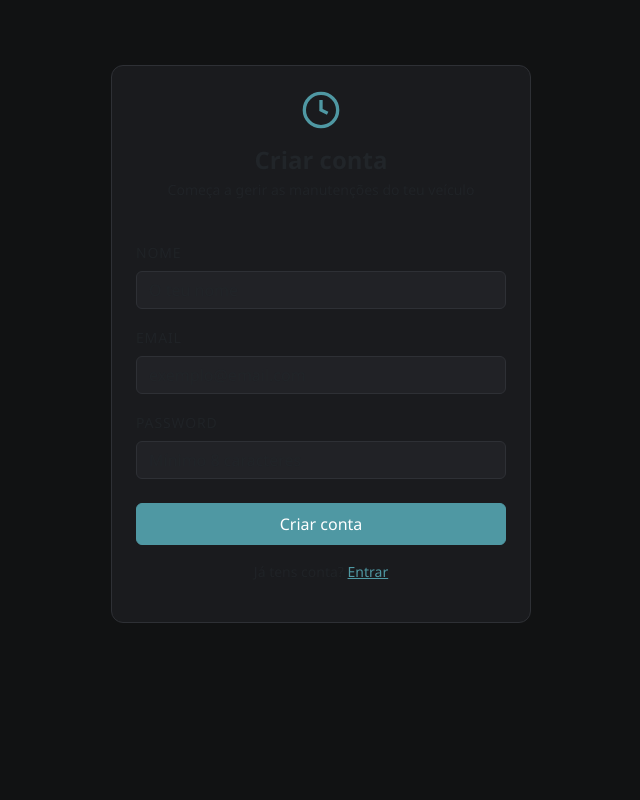
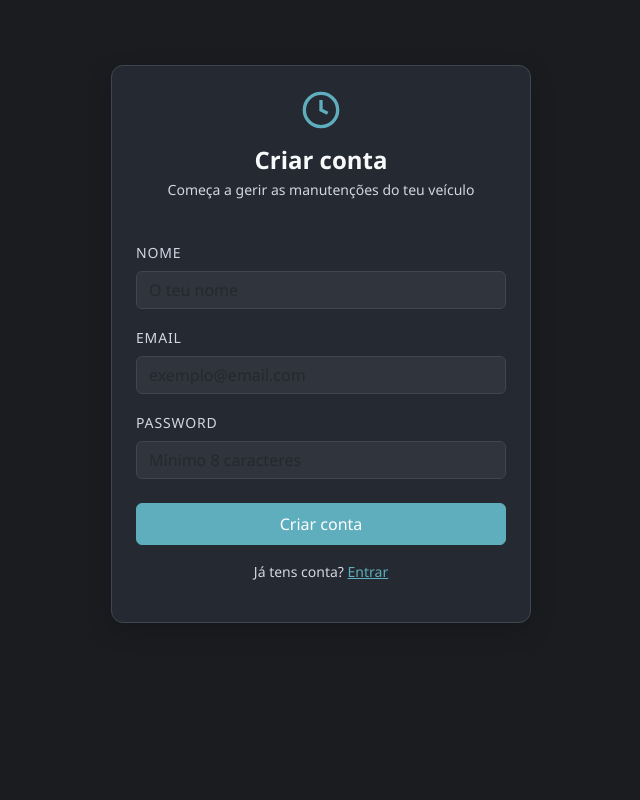
Before and after one commit to CaiqueBr85/vehiclemaint, a Flask app: page /register in a window 1280 px wide. Shown: the whole page, without its empty margins (319-959 px from the left). Run offline with Flask 3, Linux system fonts and the light colour scheme; some web fonts are replaced.

Commit message:
style: update styling and layout for improved UI consistency across templates

```diff
--- a/app/templates/base.html
+++ b/app/templates/base.html
@@ -9,39 +9,144 @@
     <link href="https://api.fontshare.com/v2/css?f[]=satoshi@400,500,700&display=swap" rel="stylesheet">
     <style>
         :root {
-            --vm-bg: #111213;
-            --vm-surface: #1a1b1e;
-            --vm-surface-2: #212226;
-            --vm-border: #2e3035;
-            --vm-text: #e2e4e9;
-            --vm-text-muted: #7a7d87;
-            --vm-accent: #4f98a3;
-            --vm-accent-hover: #3a8090;
-            --vm-ok: #6daa45;
-            --vm-warn: #fdab43;
-            --vm-danger: #dd6974;
+            --vm-bg: #1a1c20;
+            --vm-surface: #252931;
+            --vm-surface-2: #2f343d;
+            --vm-border: #404651;
+            --vm-text: #f8f9fb;
+            --vm-text-muted: #d1d7e2;
+            --vm-accent: #5eaebd;
+            --vm-accent-hover: #71bfcd;
+            --vm-ok: #8fcb67;
+            --vm-warn: #ffd06a;
+            --vm-danger: #f08a94;
             --font-body: 'Satoshi', 'Segoe UI', sans-serif;
         }
-        body { font-family: var(--font-body); background: var(--vm-bg); color: var(--vm-text); min-height: 100vh; }
-        .navbar { background: var(--vm-surface) !important; border-bottom: 1px solid var(--vm-border); }
-        .navbar-brand { font-weight: 700; color: var(--vm-accent) !important; font-size: 1.15rem; letter-spacing: -0.02em; }
-        .nav-link { color: var(--vm-text-muted) !important; font-size: 0.9rem; }
-        .nav-link:hover, .nav-link.active { color: var(--vm-text) !important; }
-        .card { background: var(--vm-surface); border: 1px solid var(--vm-border); border-radius: 12px; }
-        .card-header { background: var(--vm-surface-2); border-bottom: 1px solid var(--vm-border); }
-        .btn-primary { background: var(--vm-accent); border-color: var(--vm-accent); color: #fff; }
-        .btn-primary:hover { background: var(--vm-accent-hover); border-color: var(--vm-accent-hover); }
-        .badge-ok { background: rgba(109,170,69,.15); color: var(--vm-ok); border: 1px solid rgba(109,170,69,.3); }
-        .badge-warn { background: rgba(253,171,67,.15); color: var(--vm-warn); border: 1px solid rgba(253,171,67,.3); }
-        .badge-danger { background: rgba(221,105,116,.15); color: var(--vm-danger); border: 1px solid rgba(221,105,116,.3); }
-        .form-control, .form-select { background: var(--vm-surface-2); border-color: var(--vm-border); color: var(--vm-text); }
-        .form-control:focus, .form-select:focus { background: var(--vm-surface-2); border-color: var(--vm-accent); color: var(--vm-text); box-shadow: 0 0 0 3px rgba(79,152,163,.25); }
-        .table { color: var(--vm-text); }
-        .table > :not(caption) > * > * { background: transparent; border-bottom-color: var(--vm-border); }
-        .alert-success { background: rgba(109,170,69,.15); color: #8dca66; border-color: rgba(109,170,69,.3); }
-        .alert-danger { background: rgba(221,105,116,.15); color: var(--vm-danger); border-color: rgba(221,105,116,.3); }
-        .alert-warning { background: rgba(253,171,67,.15); color: var(--vm-warn); border-color: rgba(253,171,67,.3); }
-        .alert-info { background: rgba(79,152,163,.15); color: var(--vm-accent); border-color: rgba(79,152,163,.3); }
+
+        * { box-sizing: border-box; }
+
+        body {
+            font-family: var(--font-body);
+            background: var(--vm-bg);
+            color: var(--vm-text);
+            min-height: 100vh;
+        }
+
+        .navbar {
+            background: linear-gradient(180deg, #2a2f36, #20242a) !important;
+            border-bottom: 1px solid var(--vm-border);
+        }
+
+        .navbar-brand {
+            font-weight: 700;
+            color: var(--vm-accent) !important;
+            font-size: 1.15rem;
+            letter-spacing: -0.02em;
+        }
+
+        .nav-link {
+            color: #dde3ee !important;
+            font-size: 0.92rem;
+        }
+
+        .nav-link:hover,
+        .nav-link.active {
+            color: #ffffff !important;
+        }
+
+        .card {
+            background: var(--vm-surface);
+            border: 1px solid var(--vm-border);
+            border-radius: 12px;
+            color: var(--vm-text);
+            box-shadow: 0 8px 24px rgba(0,0,0,.18);
+        }
+
+        .card-header {
+            background: var(--vm-surface-2);
+            border-bottom: 1px solid var(--vm-border);
+        }
+
+        .btn-primary {
+            background: var(--vm-accent);
+            border-color: var(--vm-accent);
+            color: #fff;
+        }
+
+        .btn-primary:hover {
+            background: var(--vm-accent-hover);
+            border-color: var(--vm-accent-hover);
+        }
+
+        .badge-ok {
+            background: rgba(143,203,103,.15);
+            color: var(--vm-ok);
+            border: 1px solid rgba(143,203,103,.3);
+        }
+
+        .badge-warn {
+            background: rgba(255,208,106,.15);
+            color: var(--vm-warn);
+            border: 1px solid rgba(255,208,106,.3);
+        }
+
+        .badge-danger {
+            background: rgba(240,138,148,.15);
+            color: var(--vm-danger);
+            border: 1px solid rgba(240,138,148,.3);
+        }
+
+        .form-control,
+        .form-select {
+            background: var(--vm-surface-2);
+            border-color: var(--vm-border);
+            color: var(--vm-text);
+        }
+
+        .form-control:focus,
+        .form-select:focus {
+            background: var(--vm-surface-2);
+            border-color: var(--vm-accent);
+            color: var(--vm-text);
+            box-shadow: 0 0 0 3px rgba(94,174,189,.22);
+        }
+
+        .table {
+            color: var(--vm-text);
+        }
+
+        .table > :not(caption) > * > * {
+            background: transparent;
+            border-bottom-color: var(--vm-border);
+        }
+
+        .alert-success {
+            background: rgba(143,203,103,.15);
+            color: #b7e59a;
+            border-color: rgba(143,203,103,.3);
+        }
+
+        .alert-danger {
+            background: rgba(240,138,148,.15);
+            color: var(--vm-danger);
+            border-color: rgba(240,138,148,.3);
+        }
+
+        .alert-warning {
+            background: rgba(255,208,106,.15);
+            color: var(--vm-warn);
+            border-color: rgba(255,208,106,.3);
+        }
+
+        .alert-info {
+            background: rgba(94,174,189,.15);
+            color: var(--vm-accent);
+            border-color: rgba(94,174,189,.3);
+        }
+
+        .fw-600 { font-weight: 600; }
+        .fw-700 { font-weight: 700; }
+        .text-muted { color: var(--vm-text-muted) !important; }
     </style>
     {% block head %}{% endblock %}
 </head>
@@ -50,26 +155,53 @@
 <nav class="navbar navbar-expand-lg">
     <div class="container-xl">
         <a class="navbar-brand d-flex align-items-center gap-2" href="{{ url_for('dashboard.index') }}">
-            <svg width="22" height="22" viewBox="0 0 24 24" fill="none" stroke="currentColor" stroke-width="2"><circle cx="12" cy="12" r="10"/><path d="M12 6v6l4 2"/></svg>
+            <svg width="22" height="22" viewBox="0 0 24 24" fill="none" stroke="currentColor" stroke-width="2">
+                <circle cx="12" cy="12" r="10"/>
+                <path d="M12 6v6l4 2"/>
+            </svg>
             VehicleMaint
         </a>
+
         <button class="navbar-toggler border-0" type="button" data-bs-toggle="collapse" data-bs-target="#navMenu">
             <i class="bi bi-list" style="color:var(--vm-text);font-size:1.4rem"></i>
         </button>
+
         <div class="collapse navbar-collapse" id="navMenu">
             <ul class="navbar-nav me-auto gap-1">
-                <li class="nav-item"><a class="nav-link" href="{{ url_for('dashboard.index') }}"><i class="bi bi-speedometer2 me-1"></i>Dashboard</a></li>
-                <li class="nav-item"><a class="nav-link" href="{{ url_for('vehicles.index') }}"><i class="bi bi-car-front me-1"></i>Veículos</a></li>
-                {% if user.role == 'admin' %}<li class="nav-item"><a class="nav-link" href="{{ url_for('admin.users') }}"><i class="bi bi-people me-1"></i>Admin</a></li>{% endif %}
+                <li class="nav-item">
+                    <a class="nav-link" href="{{ url_for('dashboard.index') }}">
+                        <i class="bi bi-speedometer2 me-1"></i>Dashboard
+                    </a>
+                </li>
+                <li class="nav-item">
+                    <a class="nav-link" href="{{ url_for('vehicles.index') }}">
+                        <i class="bi bi-car-front me-1"></i>Veículos
+                    </a>
+                </li>
+                {% if user.role == 'admin' %}
+                <li class="nav-item">
+                    <a class="nav-link" href="{{ url_for('admin.users') }}">
+                        <i class="bi bi-people me-1"></i>Admin
+                    </a>
+                </li>
+                {% endif %}
             </ul>
+
             <ul class="navbar-nav">
                 <li class="nav-item dropdown">
                     <a class="nav-link dropdown-toggle d-flex align-items-center gap-2" href="#" data-bs-toggle="dropdown">
-                        <span class="rounded-circle d-inline-flex align-items-center justify-content-center fw-bold" style="width:30px;height:30px;background:var(--vm-accent);color:#fff;font-size:.8rem">{{ user.nome[0].upper() }}</span>
+                        <span class="rounded-circle d-inline-flex align-items-center justify-content-center fw-bold"
+                              style="width:30px;height:30px;background:var(--vm-accent);color:#fff;font-size:.8rem">
+                            {{ user.nome[0].upper() }}
+                        </span>
                         {{ user.nome.split()[0] }}
                     </a>
                     <ul class="dropdown-menu dropdown-menu-end" style="background:var(--vm-surface-2);border-color:var(--vm-border)">
-                        <li><a class="dropdown-item" href="{{ url_for('auth.logout') }}" style="color:var(--vm-text)"><i class="bi bi-box-arrow-right me-2"></i>Sair</a></li>
+                        <li>
+                            <a class="dropdown-item" href="{{ url_for('auth.logout') }}" style="color:var(--vm-text)">
+                                <i class="bi bi-box-arrow-right me-2"></i>Sair
+                            </a>
+                        </li>
                     </ul>
                 </li>
             </ul>
@@ -81,7 +213,10 @@
 <main class="container-xl py-4">
     {% with messages = get_flashed_messages(with_categories=true) %}
         {% for cat, msg in messages %}
-            <div class="alert alert-{{ cat }} alert-dismissible fade show" role="alert">{{ msg }}<button type="button" class="btn-close" data-bs-dismiss="alert"></button></div>
+            <div class="alert alert-{{ cat }} alert-dismissible fade show" role="alert">
+                {{ msg }}
+                <button type="button" class="btn-close" data-bs-dismiss="alert"></button>
+            </div>
         {% endfor %}
     {% endwith %}
     {% block content %}{% endblock %}
```
Also changed, not shown: app/templates/dashboard/index.html (+9 -5 lines), app/templates/vehicles/detail.html (+9 -7 lines).
